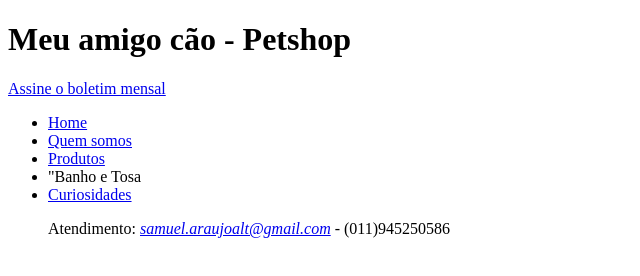
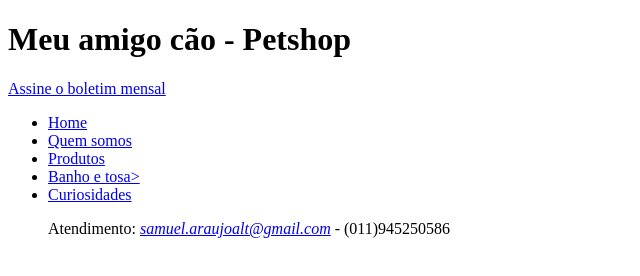
Before and after one commit to Sarauj/PetShop, a plain HTML site: page index.html in a window 1280 px wide. Shown: the whole page, without its empty margins (0-640 px from the left). Drawn offline with Linux system fonts and the light colour scheme.

Commit message:
Update index.html
Corrigindo

```diff
--- a/index.html
+++ b/index.html
@@ -15,7 +15,7 @@
             <li><a href="index.html">Home</a></li>
             <li><a href="quem-somos.html">Quem somos</a></li>
             <li><a href="produtos.html">Produtos</a></li>
-            <li>"Banho e Tosa</li>
+            <li><a href="banho-e-tosa.html">Banho e tosa><a/></li>
             <li><a href="curiosidades.html">Curiosidades</a></li>
             <p>Atendimento: <a href="mailto:samuel.araujoalt@gmail.com"><i>samuel.araujoalt@gmail.com</i></a> - (011)945250586</p>
         </ul>
```
